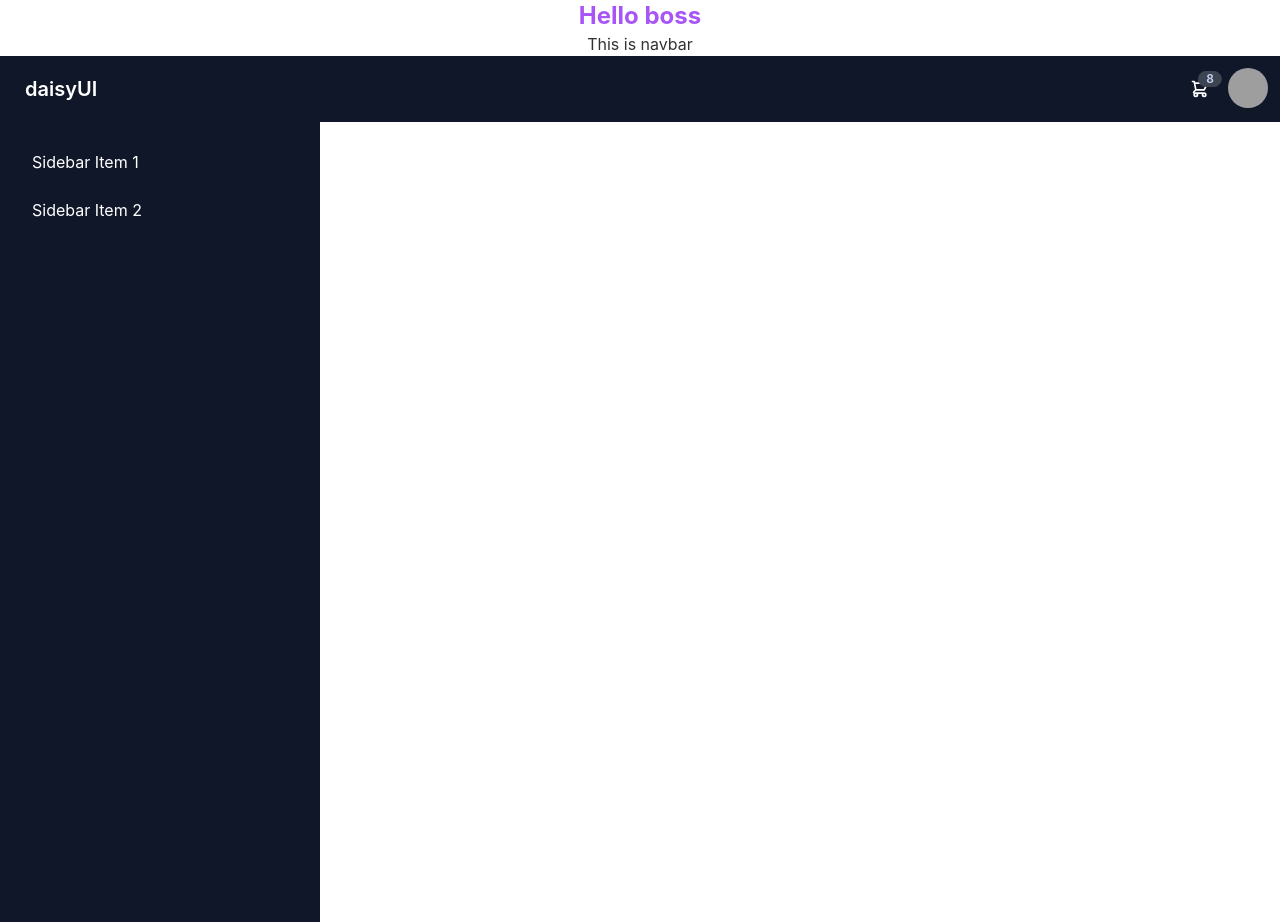
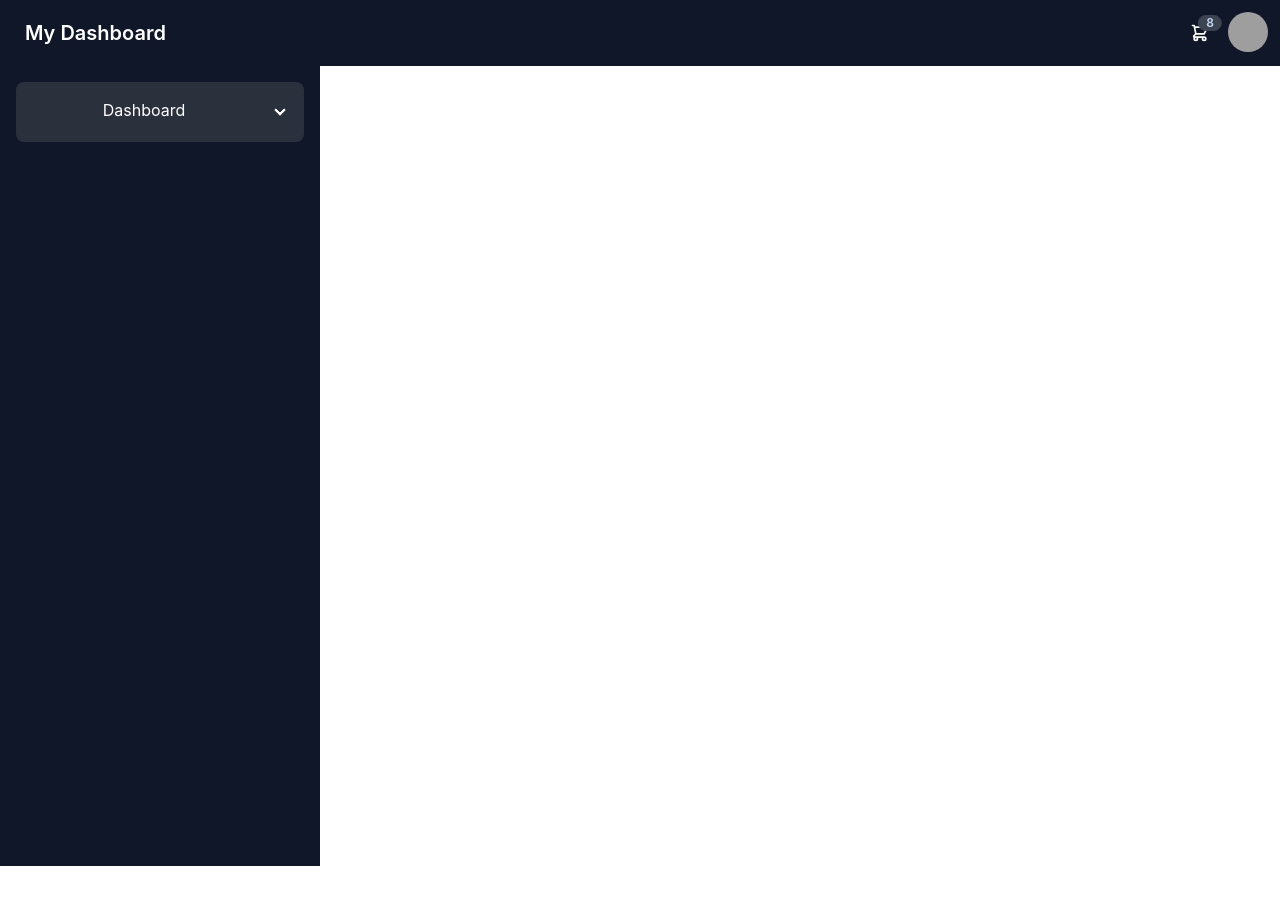
Before and after one commit to mdmitho/My-Deshboard-Client-Site, a React (Create React App) app: page /dashboard/Sales in a window 1280 px wide. After the commit the page ends 866 px from the top, so only its background shows below. Built offline with nearby package versions, Linux system fonts and the light colour scheme; grey boxes are pictures that could not be loaded.

Commit message:
dashboard button done

```diff
--- a/src/App.js
+++ b/src/App.js
@@ -1,13 +1,11 @@
 
 import './App.css';
 import Dashboard from './components/Dashboard/Dashboard';
-import Home from './components/Page/Home/Home';
 import Navbar from './components/Page/Navbar/Navebar';
 
 function App() {
   return (
     <div className="App">
-    <h1 className='text-2xl font-bold text-purple-500'>Hello boss</h1>
     <Navbar></Navbar>
     <Dashboard></Dashboard>
     </div>
--- a/src/components/Dashboard/Dashboard.js
+++ b/src/components/Dashboard/Dashboard.js
@@ -4,19 +4,35 @@ import { NavLink } from 'react-router-dom';
 const Dashboard = () => {
     return (
       <div>
-        <div class="drawer drawer-mobile">
+        <div class="drawer drawer-mobile ">
           <input id="my-drawer-2" type="checkbox" class="drawer-toggle" />
 
-          <div class="drawer-side">
-            <label for="my-drawer-2" class="drawer-overlay"></label>
+          <div class="drawer-side ">
+            <label for="my-drawer-2" class="drawer-overlay y"></label>
             <ul class="menu p-4 overflow-y-auto w-80 bg-primary text-white">
               {/* <!-- Sidebar content here --> */}
-              <li>
-                <NavLink to="/">Sidebar Item 1</NavLink>
-              </li>
-              <li>
-                <NavLink to="/about">Sidebar Item 2</NavLink>
-              </li>
+              <div class="collapse  collapse-arrow ">
+                <input type="checkbox" class="peer" />
+                <div class=" collapse-title rounded-lg bg-secondary text-base-100 peer-checked:bg-primary peer-checked:text-white">
+                  Dashboard
+                </div>
+                <div class="collapse-content bg-primary text-base-100 peer-checked:bg-primary peer-checked:text-base-100-content">
+                  <li>
+                    <NavLink to="/">
+                     Analytics
+                    </NavLink>
+                  </li>
+                  <li>
+                    <NavLink to="/crm">CRM</NavLink>
+                  </li>
+                  <li>
+                    <NavLink to="/helpdesk">Helpdesk</NavLink>
+                  </li>
+                  <li>
+                    <NavLink to="/Sales">Sales</NavLink>
+                  </li>
+                </div>
+              </div>
             </ul>
           </div>
         </div>
--- a/src/components/Page/Navbar/Navebar.js
+++ b/src/components/Page/Navbar/Navebar.js
@@ -4,14 +4,15 @@ import { NavLink } from 'react-router-dom';
 const Navbar = () => {
     return (
       <div>
-        <h1>This is navbar</h1>
-
-        <nav>
+        <nav className="bg-primary">
           {/* navbar start */}
-          <div class="navbar bg-primary text-base-100">
+          <div class="container mx-auto navbar bg-primary text-base-100">
             {/*darawer btn */}
             <div class="drawer-content flex flex-col items-center justify-center">
-              <label for="my-drawer-2" class="btn btn-primary drawer-button lg:hidden">
+              <label
+                for="my-drawer-2"
+                class="btn btn-primary drawer-button lg:hidden text-white"
+              >
                 <svg
                   xmlns="http://www.w3.org/2000/svg"
                   fill="none"
@@ -29,9 +30,10 @@ const Navbar = () => {
             </div>
             {/* navbar content */}
             <div class="flex-1">
-              <a class="btn btn-ghost normal-case text-xl">daisyUI</a>
+              <a class="btn btn-ghost normal-case text-xl">My Dashboard</a>
             </div>
             <div class="flex-none">
+
               <div class="dropdown dropdown-end">
                 <label tabindex="0" class="btn btn-ghost btn-circle">
                   <div class="indicator">
@@ -52,15 +54,18 @@ const Navbar = () => {
                     <span class="badge badge-sm indicator-item">8</span>
                   </div>
                 </label>
+
                 <div
                   tabindex="0"
-                  class="mt-3 card card-compact dropdown-content w-52 bg-base-100 shadow"
+                  class="mt-3 card card-compact dropdown-content w-52 bg-primary shadow"
                 >
                   <div class="card-body">
                     <span class="font-bold text-lg">8 Items</span>
                     <span class="text-info">Subtotal: $999</span>
                     <div class="card-actions">
-                      <button class="btn btn-primary btn-block">View cart</button>
+                      <button class="btn btn-secondary btn-block text-base-100">
+                        View cart
+                      </button>
                     </div>
                   </div>
                 </div>
@@ -73,7 +78,7 @@ const Navbar = () => {
                 </label>
                 <ul
                   tabindex="0"
-                  class="menu menu-compact dropdown-content mt-3 p-2 shadow bg-base-100 rounded-box w-52"
+                  class="menu menu-compact dropdown-content mt-3 p-2 shadow bg-primary rounded-box w-52"
                 >
                   <li>
                     <a class="justify-between">
@@ -92,8 +97,6 @@ const Navbar = () => {
             </div>
           </div>
         </nav>
-
-
       </div>
     );
 };
--- a/tailwind.config.js
+++ b/tailwind.config.js
@@ -1,5 +1,5 @@
 module.exports = {
-  content: ["./src/**/*.{html,js}"],
+  content: ["./src/**/*.{html,js}", "./node_modules/tw-elements/dist/js/**/*.js"],
   theme: {
     extend: {},
   },
```
